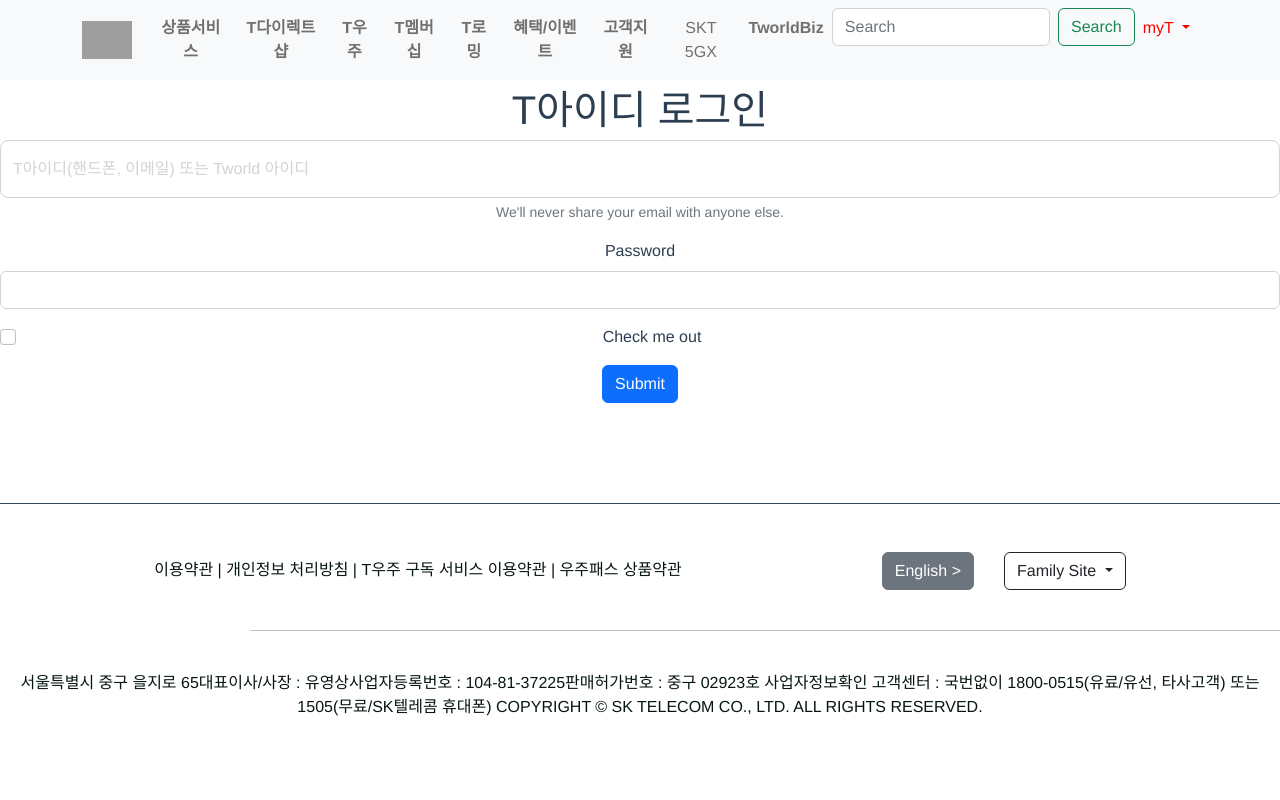
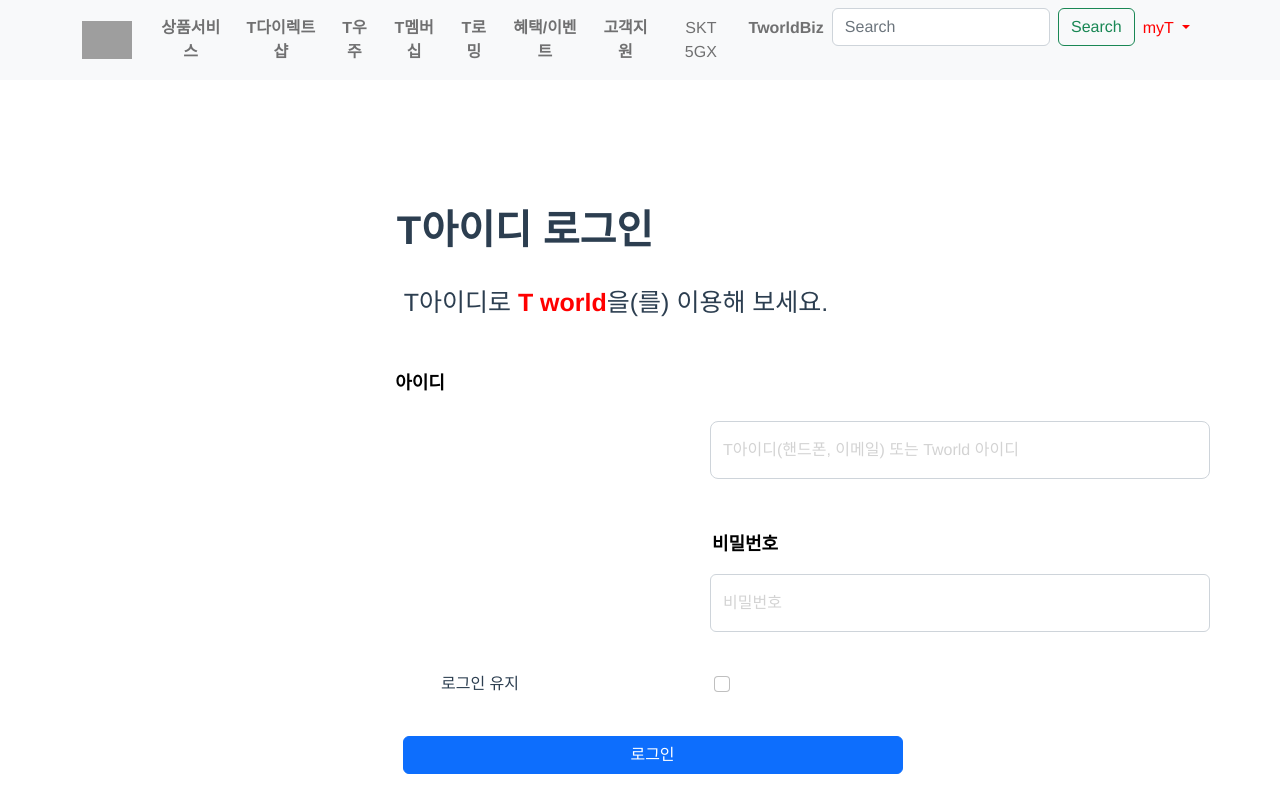
Before and after one commit to sungsuhan/study-vue, a Vue app: page /user/login in a window 1280 px wide. Shown: the top 800 px of the page. Built offline with nearby package versions, Linux system fonts and the light colour scheme; grey boxes are pictures that could not be loaded.

Commit message:
login form

```diff
--- a/src/components/user/Login.vue
+++ b/src/components/user/Login.vue
@@ -1,22 +1,31 @@
 <template>
  <div>
    <form>
-     <div style="font-size: 40px">T아이디 로그인</div>
-     <div class="form-floating mb-3">
-       <label for="exampleInputEmail1" class="form-label" style="color: lightgrey">T아이디(핸드폰, 이메일) 또는 Tworld 아이디</label>
-       <input type="email" class="form-control form-control-lg" id="exampleInputEmail1" aria-describedby="emailHelp">
-       <div id="emailHelp" class="form-text">We'll never share your email with anyone else.</div>
+     <br /><br /><br /><br /><br />
+     <div style="font-size: 40px; font-weight: bold; margin-left: -230px">T아이디 로그인</div><br />
+     <span style="font-size: 25px; margin-left: -48px">T아이디로 </span>
+     <span style="font-size: 25px; color: red; font-weight: bold;">T world</span>
+     <span style="font-size: 25px;">을(를) 이용해 보세요.</span><br /><br /><br />
+     <div style="font-size: 18px; font-weight: bold; margin-left: -440px; color: black">아이디</div><br/>
+     <div class="form-floating mb-3" style="width: 500px; margin-left: 710px">
+       <label for="exampleInputEmail1" class="form-label-sm" style="color: lightgrey">T아이디(핸드폰, 이메일) 또는 Tworld 아이디</label>
+       <input type="email" class="form-control form-control-lg" id="exampleInputEmail1" aria-describedby="emailHelp"><br /><br />
+       <div id="emailHelp" class="form-text" style="font-size: 18px; font-weight: bold; margin-left: -430px; color: black">비밀번호</div>
      </div>
-     <div class="mb-3">
-       <label for="exampleInputPassword1" class="form-label">Password</label>
+     <div class="form-floating mb-3" style="width: 500px; margin-left: 710px">
+       <label for="exampleInputPassword1" class="form-label" style="color: lightgrey">비밀번호</label>
        <input type="password" class="form-control" id="exampleInputPassword1">
-     </div>
+     </div><br />
      <div class="mb-3 form-check">
-       <input type="checkbox" class="form-check-input" id="exampleCheck1">
-       <label class="form-check-label" for="exampleCheck1">Check me out</label>
-     </div>
-     <button type="submit" class="btn btn-primary">Submit</button>
+       <input type="checkbox" class="form-check-input" id="exampleCheck1" style="margin-left: 690px">
+       <label class="form-check-label" for="exampleCheck1" style="margin-left: -1050px">로그인 유지</label>
+     </div><br />
+     <button type="submit" class="btn btn-primary" style="width: 500px; margin-left: 25px">로그인</button>
    </form>
+   <br /><br /><br />
+   <div style="font-size: 12px">
+     아이디 찾기 | 비밀번호 찾기 | T아이디 가입하기
+   </div>
  </div>
 </template>
 
--- a/src/views/HomeView.vue
+++ b/src/views/HomeView.vue
@@ -12,13 +12,10 @@
     <div class="btn-group" role="group" aria-label="Basic radio toggle button group">
       <input type="radio" class="btn-check" name="btnradio" id="btnradio1" autocomplete="off" checked>
       <label class="btn btn-outline-primary" style="font-weight: bold; height: 80px; width: 250px; line-height: 65px" for="btnradio1"><img src="https://www.shinhancard.com/pconts/images/dx/contents/logo_wavve_rd.png" style="width: 30px"> wavve 구독</label>
-
       <input type="radio" class="btn-check" name="btnradio" id="btnradio2" autocomplete="off">
       <label class="btn btn-outline-primary" style="font-weight: bold; height: 80px; width: 250px; line-height: 65px" for="btnradio2"><img src="https://obj-kr.thewiki.kr/data/696d672d666c6f2d6c6f676f2e706e67.png" style="width: 30px"> FLO 구독</label>
-
       <input type="radio" class="btn-check" name="btnradio" id="btnradio3" autocomplete="off">
       <label class="btn btn-outline-primary" style="font-weight: bold; height: 80px; width: 250px; line-height: 65px" for="btnradio3"><img src="https://play-lh.googleusercontent.com/WcrqQ9atNdC7dp4vG4fWue0kRdMxiDSTKu9E1Zj7EmGcgdQ8j3u9_2Tt8vw-zPvKCkg" style="width: 30px"> TMAP 플러스 베이직 구독</label>
-
       <input type="radio" class="btn-check" name="btnradio" id="btnradio4" autocomplete="off">
       <label class="btn btn-outline-primary" style="font-weight: bold; height: 80px; width: 250px; line-height: 65px" for="btnradio4"><img src="https://play-lh.googleusercontent.com/_wpxnQ1w05P6VUwD22sr_tEaXuukvGZ3UCySdamRKS1N8g-u44CnDkDVOPmPdiv9Fgs" style="width: 30px"> 원스토리 패스 구독</label>
     </div><br /><br /><br />
```
